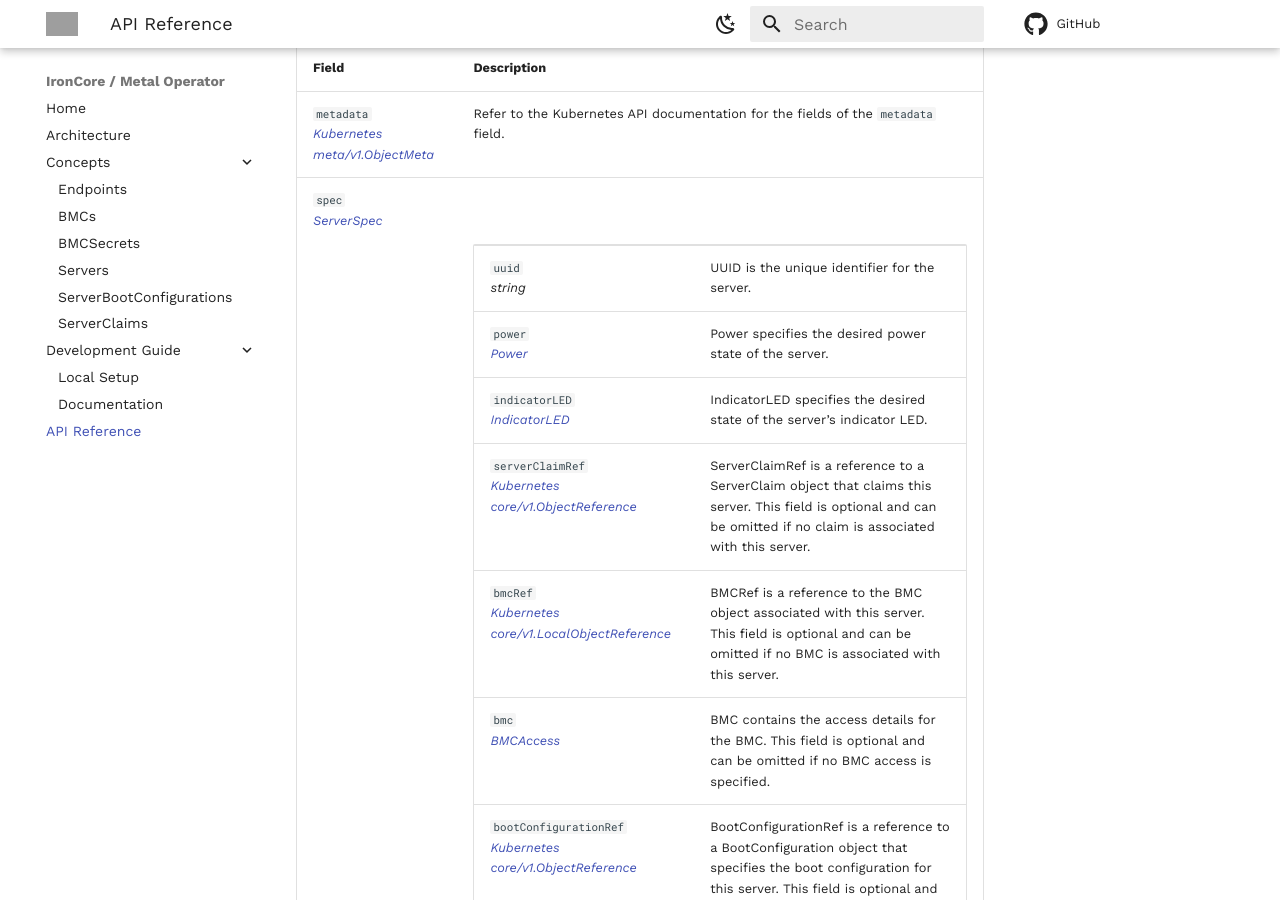
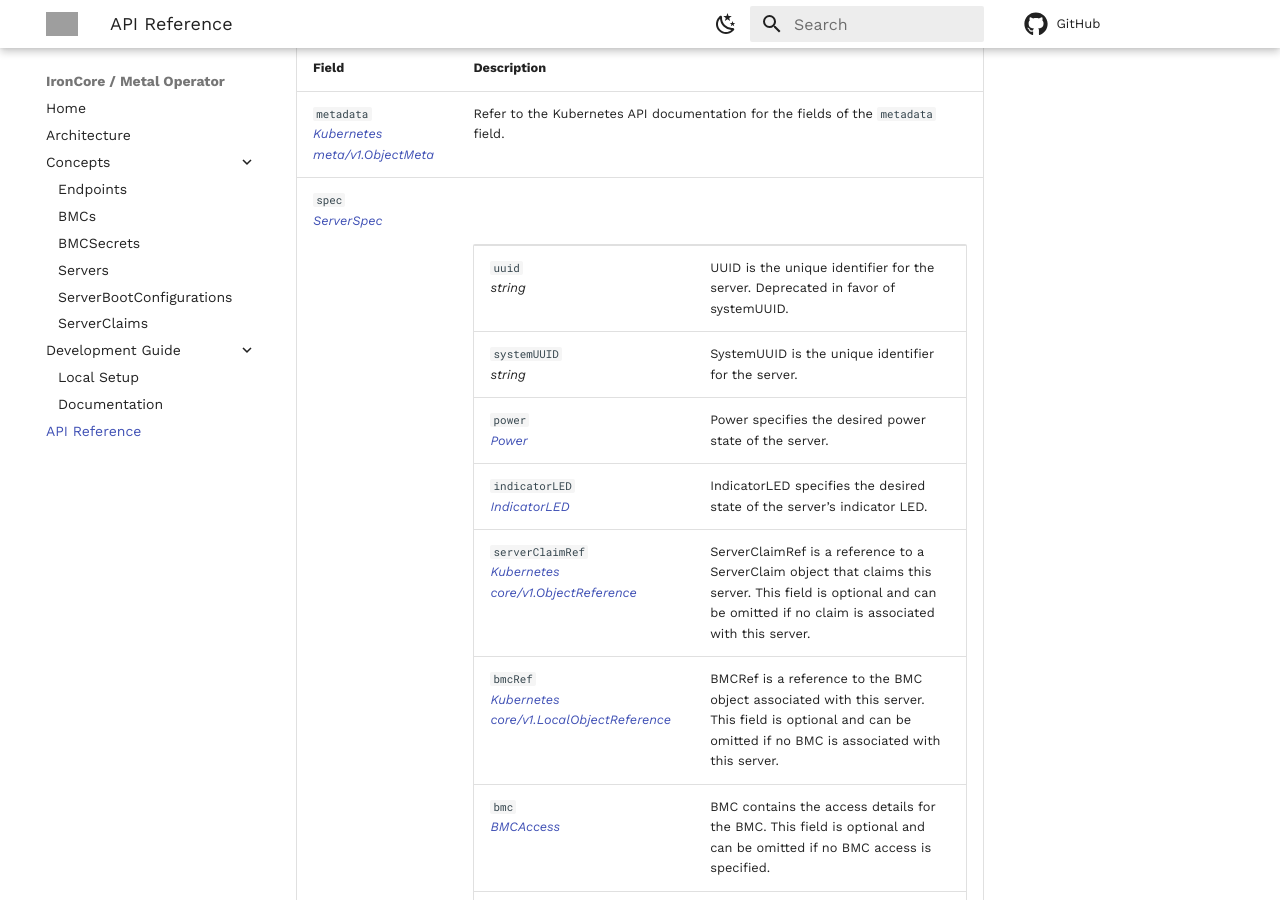
Before and after one commit to ironcore-dev/metal-operator, an MkDocs documentation site: the page built from docs/api-reference/api.md, in a window 1280 px wide and 900 px high, scrolled down 11177 px. Built offline with MkDocs 1.6.1 and Material for MkDocs 9.7.7, drawn with Linux system fonts in a browser that asks for light colours; comment, search, counter and statistics services are not loaded; some of the changed text lies outside the part shown; grey boxes are pictures that could not be loaded.

Commit message:
Add systemUUID to Server CRD

```diff
--- a/docs/api-reference/api.md
+++ b/docs/api-reference/api.md
@@ -1215,7 +1215,19 @@ string
 </em>
 </td>
 <td>
-<p>UUID is the unique identifier for the server.</p>
+<p>UUID is the unique identifier for the server.
+Deprecated in favor of systemUUID.</p>
+</td>
+</tr>
+<tr>
+<td>
+<code>systemUUID</code><br/>
+<em>
+string
+</em>
+</td>
+<td>
+<p>SystemUUID is the unique identifier for the server.</p>
 </td>
 </tr>
 <tr>
@@ -1851,7 +1863,19 @@ string
 </em>
 </td>
 <td>
-<p>UUID is the unique identifier for the server.</p>
+<p>UUID is the unique identifier for the server.
+Deprecated in favor of systemUUID.</p>
+</td>
+</tr>
+<tr>
+<td>
+<code>systemUUID</code><br/>
+<em>
+string
+</em>
+</td>
+<td>
+<p>SystemUUID is the unique identifier for the server.</p>
 </td>
 </tr>
 <tr>
```
Also changed, not shown: other parts of docs/api-reference/api.md (+1 -1 lines), 7 other files.
